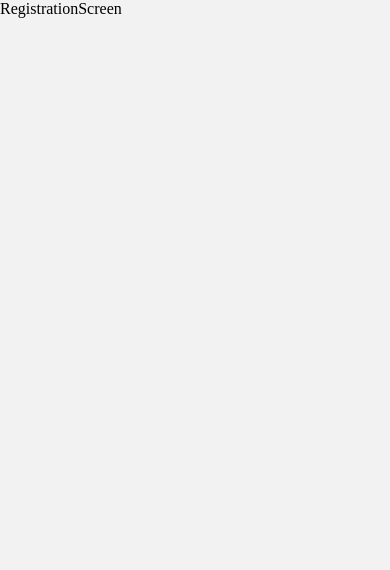
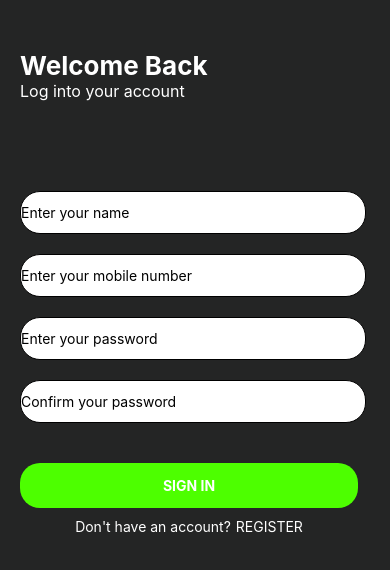
Before and after one commit to shavinda12/exerciseApp, a React Native app: screen /RegistrationScreen in a window 390 px wide. Shown: the top 570 px of the page. Built offline with nearby package versions, Linux system fonts and the light colour scheme.

Commit message:
adding registration page

```diff
--- a/Navigation/StackNavigation/stackNavigation.tsx
+++ b/Navigation/StackNavigation/stackNavigation.tsx
@@ -18,7 +18,7 @@ const StackNavigation = () => {
   return (
     <stack.Navigator
       screenOptions={{headerShown: false}}
-      initialRouteName="LoginScreen">
+      initialRouteName="RegistrationScreen">
       <stack.Screen name="StartScreen" component={StartScreen}></stack.Screen>
       <stack.Screen name="LoginScreen" component={LoginScreen}></stack.Screen>
       <stack.Screen name="RegistrationScreen" component={RegistrationScreen}></stack.Screen>
--- a/custom_modules/screens/RegistrationScreen.tsx
+++ b/custom_modules/screens/RegistrationScreen.tsx
@@ -1,9 +1,194 @@
-import React from 'react'
+import React from 'react';
+import {StyleSheet, Text, TextInput, View} from 'react-native';
+import TextTitle from '../components/TextTitle';
+import {Controller, useForm} from 'react-hook-form';
+import Button from '../components/Button';
+import TextButton from '../components/TextButton';
+import {z} from 'zod';
+import {zodResolver} from '@hookform/resolvers/zod';
+
+const registrationSchema = z.object({
+  userName: z.string().min(1, {message: 'Name cannot be emplty'}),
+  password: z
+    .string()
+    .min(8, {message: 'password must have at least 08 characters'})
+    .regex(/[A-Z]/, {
+      message: 'Password must contain at least one uppercase letter',
+    })
+    .regex(/[a-z]/, {
+      message: 'Password must contain at least one lowercase letter',
+    })
+    .regex(/[\W_]/, {
+      message: 'Password must contain at least one special character',
+    }) // Includes non-alphanumeric characters
+    .regex(/^\S*$/, {message: 'Password must not contain spaces'}),
+  confirmPassword: z.string().min(1, {message: 'password cannot be empty'}),
+  mobile: z
+    .string()
+    .min(9, {message: 'mobile must have 10 charcters'})
+    .max(10, {message: 'mobile must have 10 charcters'}),
+});
+
+type RegistrationFormData = z.infer<typeof registrationSchema>;
 
 const RegistrationScreen = () => {
+  const {
+    control,
+    handleSubmit,
+    formState: {errors},
+  } = useForm<RegistrationFormData>({
+    resolver: zodResolver(registrationSchema),
+  });
+
+  const onSubmit = (data: RegistrationFormData) => {
+
+  };
+
   return (
-    <div>RegistrationScreen</div>
-  )
-}
+    <View style={styles.container}>
+      <View style={styles.titleContainer}>
+        <TextTitle
+          fontSize={26}
+          fontWeight="bold"
+          title="Welcome Back"
+          fontColor="#fff"
+        />
+        <TextTitle
+          fontSize={16}
+          fontWeight="400"
+          title="Log into your account"
+          fontColor="#fff"
+        />
+      </View>
+      <View style={styles.formContainer}>
+        <View style={styles.inputFeildContainer}>
+          <Controller
+            control={control}
+            name="userName"
+            render={({field: {onChange, onBlur, value}}) => (
+              <TextInput
+                style={styles.inputBox}
+                onBlur={onBlur}
+                onChangeText={onChange}
+                value={value}
+                placeholder="Enter your name"
+              />
+            )}
+          />
+          {errors.userName && (
+            <Text style={styles.errorText}>{errors.userName.message}</Text>
+          )}
+        </View>
 
-export default RegistrationScreen
+        <View style={styles.inputFeildContainer}>
+          <Controller
+            control={control}
+            name="mobile"
+            render={({field: {onChange, onBlur, value}}) => (
+              <TextInput
+                style={styles.inputBox}
+                onBlur={onBlur}
+                onChangeText={onChange}
+                value={value}
+                placeholder="Enter your mobile number"
+                keyboardType="numeric"
+              />
+            )}
+          />
+          {errors.mobile && (
+            <Text style={styles.errorText}>{errors.mobile.message}</Text>
+          )}
+        </View>
+
+        <View style={styles.inputFeildContainer}>
+          <Controller
+            control={control}
+            name="password"
+            render={({field: {onChange, onBlur, value}}) => (
+              <TextInput
+                style={styles.inputBox}
+                onBlur={onBlur}
+                onChangeText={onChange}
+                value={value}
+                placeholder="Enter your password"
+                secureTextEntry={true}
+                keyboardType="visible-password"
+              />
+            )}
+          />
+          {errors.password && (
+            <Text style={styles.errorText}>{errors.password.message}</Text>
+          )}
+        </View>
+
+        <View style={styles.inputFeildContainer}>
+          <Controller
+            control={control}
+            name="confirmPassword"
+            render={({field: {onChange, onBlur, value}}) => (
+              <TextInput
+                style={styles.inputBox}
+                onBlur={onBlur}
+                onChangeText={onChange}
+                value={value}
+                placeholder="Confirm your password"
+                secureTextEntry={true}
+                keyboardType="visible-password"
+              />
+            )}
+          />
+          {errors.confirmPassword && (
+            <Text style={styles.errorText}>
+              {errors.confirmPassword.message}
+            </Text>
+          )}
+        </View>
+      </View>
+      <View style={{marginTop: 100, margin: 20}}>
+        <Button
+          buttonText="SIGN IN"
+          buttonTextColor="#fff"
+          onClickButton={handleSubmit(onSubmit)}
+        />
+        <TextButton titleText="Don't have an account?" buttonText="REGISTER" />
+      </View>
+    </View>
+  );
+};
+
+const styles = StyleSheet.create({
+  container: {
+    flex: 1,
+    backgroundColor: '#242525',
+    display: 'flex',
+    flexDirection: 'column',
+    alignItems: 'flex-start',
+  },
+  titleContainer: {
+    marginTop: 50,
+    margin: 20,
+  },
+  formContainer: {
+    marginTop: 50,
+    margin: 20,
+  },
+  inputBox: {
+    width: 346,
+    height: 43,
+    borderRadius: 20,
+    borderWidth: 1,
+    backgroundColor: '#fff',
+  },
+  errorText: {
+    color: 'red',
+    fontSize: 12,
+  },
+  inputError: {
+    borderColor: 'red',
+  },
+  inputFeildContainer: {
+    marginTop: 20,
+  },
+});
+
+export default RegistrationScreen;
```
